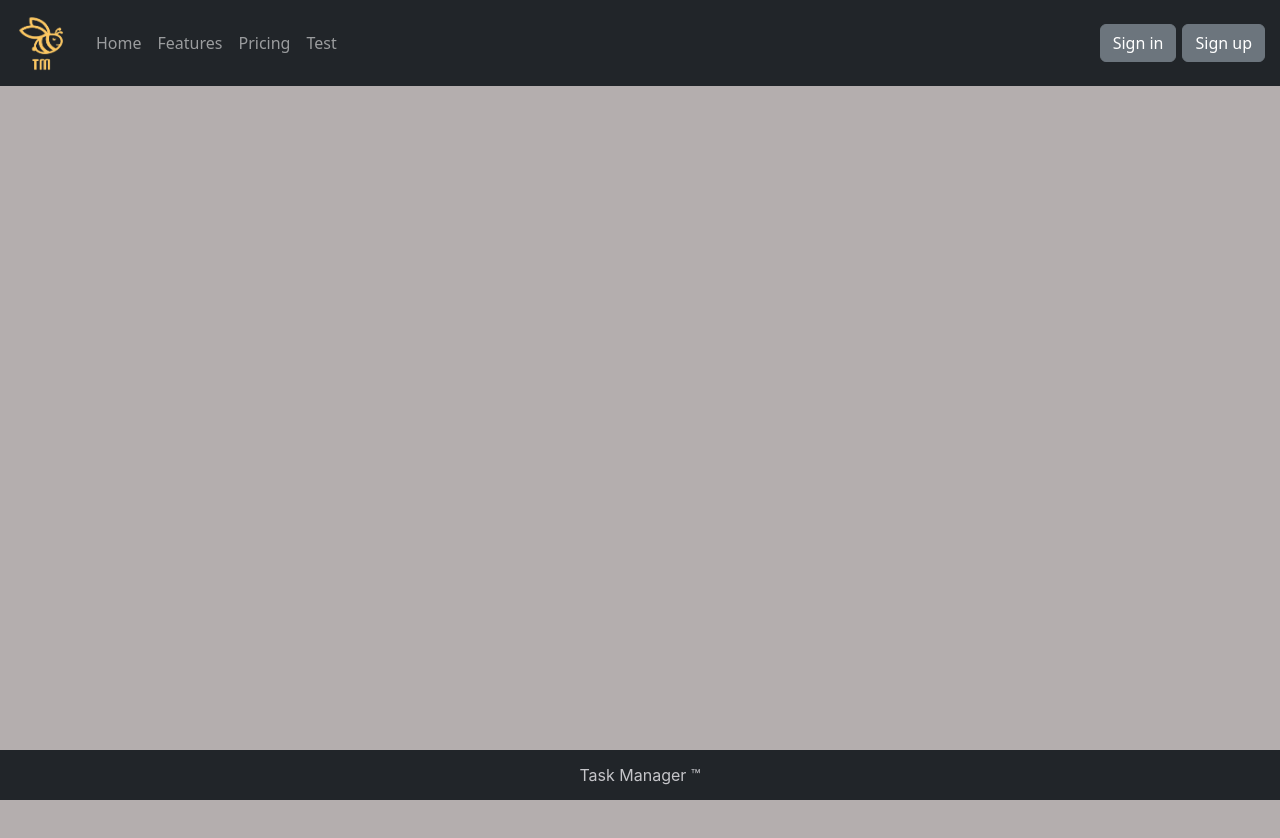
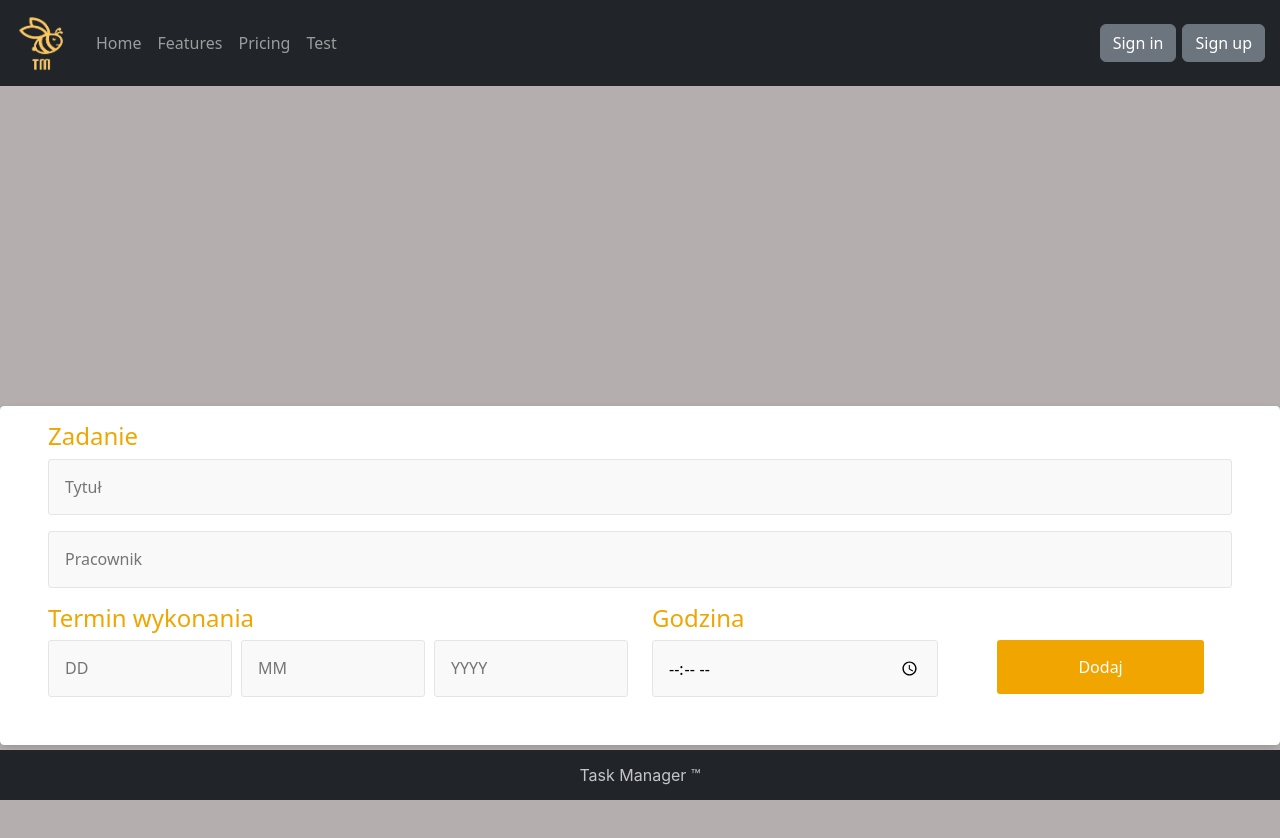
Before and after one commit to Lukang11/PRO-project, a React (Create React App) app in the folder Task-manager/task-manager/: page /task-form in a window 1280 px wide. Shown: the top 838 px of the page. Before the commit the page ends 800 px from the top, so only its background shows below. Built offline with nearby package versions, Linux system fonts and the light colour scheme.

Commit message:
Task Form component && styling

```diff
--- a/Task-manager/task-manager/package.json
+++ b/Task-manager/task-manager/package.json
@@ -12,6 +12,7 @@
     "core-util-is": "^1.0.3",
     "cors": "^2.8.5",
     "express": "^4.18.2",
+    "formik": "^2.2.9",
     "less": "^4.1.3",
     "less-loader": "^11.1.0",
     "mongoose": "^6.8.3",
@@ -24,7 +25,8 @@
     "react-scripts": "^5.0.1",
     "sequelize": "^6.28.0",
     "web-vitals": "^2.1.4",
-    "webpack-dev-server": "^4.11.1"
+    "webpack-dev-server": "^4.11.1",
+    "yup": "^0.32.11"
   },
   "scripts": {
     "start": "react-scripts start",
--- a/Task-manager/task-manager/src/App.js
+++ b/Task-manager/task-manager/src/App.js
@@ -3,6 +3,7 @@ import { BrowserRouter, Routes, Route } from "react-router-dom";
 import Content from "./Content/Content";
 import Login from "./Login/Login";
 import Register from "./Register/Register";
+import TaskForm from "./TaskForm/TaskForm";
 import "./App.css"
 // import DayList from "./DayList/DayList"
 
@@ -18,6 +19,7 @@ function App() {
           <Route index element={<Content/>}></Route>
           <Route path="login" element={<Login/>}></Route>
           <Route path="register" element={<Register/>}></Route>
+          <Route path="task-form" element={<TaskForm/>}></Route>
       </Routes>
     </BrowserRouter>
     </React.Fragment>
--- /dev/null
+++ b/Task-manager/task-manager/src/TaskForm/TaskForm.css
@@ -0,0 +1,68 @@
+.container-task {
+    max-width: 38em;
+    padding: 1em 3em 2em 3em;
+    margin: 0em auto;
+    background-color: #fff;
+    border-radius: 4.2px;
+    box-shadow: 0px 3px 10px -2px rgba(0, 0, 0, 0.2);
+}
+.row {
+    zoom: 1;
+}
+.row:before,
+.row:after {
+    content: "";
+    display: table;
+}
+.row:after {
+    clear: both;
+}
+.input-group {
+    margin-bottom: 1em;
+    zoom: 1;
+}
+.input-group:before,
+.input-group:after {
+    content: "";
+    display: table;
+}
+.input-group:after {
+    clear: both;
+}
+.input-group-icon {
+    position: relative;
+}
+.input-group-icon input {
+    padding-left: 4.4em;
+}
+.input-group-icon .input-icon {
+    position: absolute;
+    top: 0;
+    left: 0;
+    width: 3.4em;
+    height: 3.4em;
+    line-height: 3.4em;
+    text-align: center;
+    pointer-events: none;
+}
+.input-group-icon .input-icon:after {
+    position: absolute;
+    top: 0.6em;
+    bottom: 0.6em;
+    left: 3.4em;
+    display: block;
+    border-right: 1px solid #e5e5e5;
+    content: "";
+    -webkit-transition: 0.35s ease-in-out;
+    -moz-transition: 0.35s ease-in-out;
+    -o-transition: 0.35s ease-in-out;
+    transition: 0.35s ease-in-out;
+    transition: all 0.35s ease-in-out;
+}
+.input-group-icon .input-icon i {
+    -webkit-transition: 0.35s ease-in-out;
+    -moz-transition: 0.35s ease-in-out;
+    -o-transition: 0.35s ease-in-out;
+    transition: 0.35s ease-in-out;
+    transition: all 0.35s ease-in-out;
+}
--- /dev/null
+++ b/Task-manager/task-manager/src/TaskForm/TaskForm.js
@@ -0,0 +1,58 @@
+import React from "react";
+import { Formik, Form, Field, ErrorMessage } from "formik";
+import "./temp.css"
+
+const TaskForm = (props) => {
+
+    console.log(props);
+    return (
+        <div className="form-wrapper">
+            <Formik>
+                {() => (
+                    <Form>
+                        <div className="container-task">
+                            <div className="row">
+                                <h4>Zadanie</h4>
+                                <div className="input-group">
+                                    <Field type="text" name="fullName" placeholder="Tytuł" />
+                                </div>
+                                <div className="input-group">
+                                    <Field type="email" name="email" placeholder="Pracownik" />
+                                </div>
+                            </div>
+                            <div className="row">
+                                <div className="col-half">
+                                    <h4>Termin wykonania</h4>
+                                    <div className="input-group">
+                                        <div className="col-third">
+                                            <Field type="text" name="day" placeholder="DD" />
+                                        </div>
+                                        <div className="col-third">
+                                            <Field type="text" name="month" placeholder="MM" />
+                                        </div>
+                                        <div className="col-third">
+                                            <Field type="text" name="year" placeholder="YYYY" />
+                                        </div>
+                                    </div>
+                                </div>
+                                <div className="col-half">
+                                    <h4>Godzina</h4>
+                                    <div className="input-group">
+                                        <div className="col-half">
+                                            <Field type="time" name="time" placeholder="00:00" />
+                                        </div>
+                                        <div className="col-half">
+                                            <button className="button">Dodaj</button>
+                                        </div>
+                                    </div>
+                                </div>
+                            </div>
+                        </div>
+                    </Form>
+                )}
+            </Formik>
+        </div>
+    );
+};
+
+export default TaskForm;
--- /dev/null
+++ b/Task-manager/task-manager/src/TaskForm/temp.css
@@ -0,0 +1,222 @@
+/* 64ac15 */
+
+h4 {
+    color: #f0a500;
+}
+
+*,
+*:before,
+*:after {
+    box-sizing: border-box;
+}
+input,
+input[type="radio"] + label,
+input[type="checkbox"] + label:before,
+select option,
+select {
+    width: 100%;
+    padding: 1em;
+    line-height: 1.4;
+    background-color: #f9f9f9;
+    border: 1px solid #e5e5e5;
+    border-radius: 3px;
+    -webkit-transition: 0.35s ease-in-out;
+    -moz-transition: 0.35s ease-in-out;
+    -o-transition: 0.35s ease-in-out;
+    transition: 0.35s ease-in-out;
+    transition: all 0.35s ease-in-out;
+}
+input:focus {
+    outline: 0;
+    border-color: #bd8200;
+}
+input:focus + .input-icon i {
+    color: #f0a500;
+}
+input:focus + .input-icon:after {
+    border-right-color: #f0a500;
+}
+input[type="radio"] {
+    display: none;
+}
+input[type="radio"] + label,
+select {
+    display: inline-block;
+    width: 50%;
+    text-align: center;
+    float: left;
+    border-radius: 0;
+}
+input[type="radio"] + label:first-of-type {
+    border-top-left-radius: 3px;
+    border-bottom-left-radius: 3px;
+}
+input[type="radio"] + label:last-of-type {
+    border-top-right-radius: 3px;
+    border-bottom-right-radius: 3px;
+}
+input[type="radio"] + label i {
+    padding-right: 0.4em;
+}
+input[type="radio"]:checked + label,
+input:checked + label:before,
+select:focus,
+select:active {
+    background-color: #f0a500;
+    color: #fff;
+    border-color: #bd8200;
+}
+input[type="checkbox"] {
+    display: none;
+}
+input[type="checkbox"] + label {
+    position: relative;
+    display: block;
+    padding-left: 1.6em;
+}
+input[type="checkbox"] + label:before {
+    position: absolute;
+    top: 0.2em;
+    left: 0;
+    display: block;
+    width: 1em;
+    height: 1em;
+    padding: 0;
+    content: "";
+}
+input[type="checkbox"] + label:after {
+    position: absolute;
+    top: 0.45em;
+    left: 0.2em;
+    font-size: 0.8em;
+    color: #fff;
+    opacity: 0;
+    font-family: FontAwesome;
+    content: "\f00c";
+}
+input:checked + label:after {
+    opacity: 1;
+}
+select {
+    height: 3.4em;
+    line-height: 2;
+}
+select:first-of-type {
+    border-top-left-radius: 3px;
+    border-bottom-left-radius: 3px;
+}
+select:last-of-type {
+    border-top-right-radius: 3px;
+    border-bottom-right-radius: 3px;
+}
+select:focus,
+select:active {
+    outline: 0;
+}
+select option {
+    background-color: #f0a500;
+    color: #fff;
+}
+.input-group {
+    margin-bottom: 1em;
+    zoom: 1;
+}
+.input-group:before,
+.input-group:after {
+    content: "";
+    display: table;
+}
+.input-group:after {
+    clear: both;
+}
+.input-group-icon {
+    position: relative;
+}
+.input-group-icon input {
+    padding-left: 4.4em;
+}
+.input-group-icon .input-icon {
+    position: absolute;
+    top: 0;
+    left: 0;
+    width: 3.4em;
+    height: 3.4em;
+    line-height: 3.4em;
+    text-align: center;
+    pointer-events: none;
+}
+.input-group-icon .input-icon:after {
+    position: absolute;
+    top: 0.6em;
+    bottom: 0.6em;
+    left: 3.4em;
+    display: block;
+    border-right: 1px solid #e5e5e5;
+    content: "";
+    -webkit-transition: 0.35s ease-in-out;
+    -moz-transition: 0.35s ease-in-out;
+    -o-transition: 0.35s ease-in-out;
+    transition: 0.35s ease-in-out;
+    transition: all 0.35s ease-in-out;
+}
+.input-group-icon .input-icon i {
+    -webkit-transition: 0.35s ease-in-out;
+    -moz-transition: 0.35s ease-in-out;
+    -o-transition: 0.35s ease-in-out;
+    transition: 0.35s ease-in-out;
+    transition: all 0.35s ease-in-out;
+}
+.container-task {
+    max-width: 100em;
+    padding: 1em 3em 2em 3em;
+    margin: 20em auto;
+    background-color: #fff;
+    border-radius: 4.2px;
+    box-shadow: 0px 3px 10px -2px rgba(0, 0, 0, 0.2);
+}
+.button {
+    background-color: #f0a500;
+    border: none;
+    color: white;
+    padding: 15px 32px;
+    text-align: center;
+    text-decoration: none;
+    display: inline-block;
+    font-size: 16px;
+    border-radius: 3px;
+    margin-left: 50px;
+    width: 70%;
+}
+.row {
+    zoom: 1;
+}
+.row:before,
+.row:after {
+    content: "";
+    display: table;
+}
+.row:after {
+    clear: both;
+}
+.col-half {
+    padding-right: 10px;
+    float: left;
+    width: 50%;
+}
+.col-half:last-of-type {
+    padding-right: 0;
+}
+.col-third {
+    padding-right: 10px;
+    float: left;
+    width: 33.33333333%;
+}
+.col-third:last-of-type {
+    padding-right: 0;
+}
+@media only screen and (max-width: 540px) {
+    .col-half {
+        width: 100%;
+        padding-right: 0;
+    }
+}
```
Also changed, not shown: 1 other file (tests, documents, lock files or other folders).
